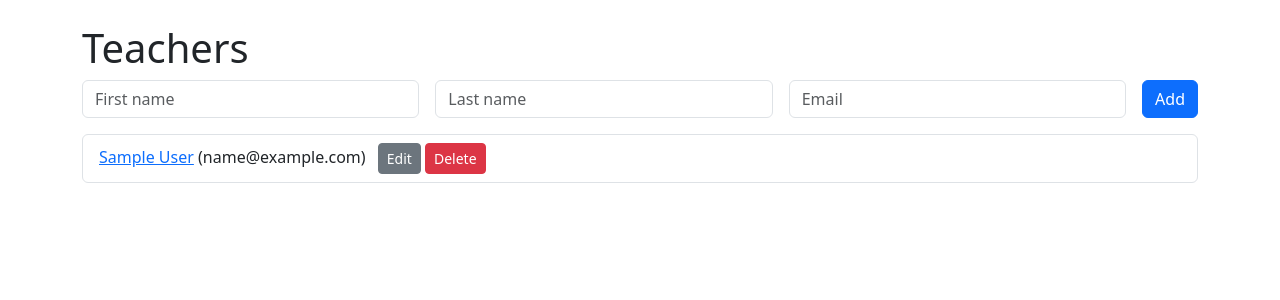
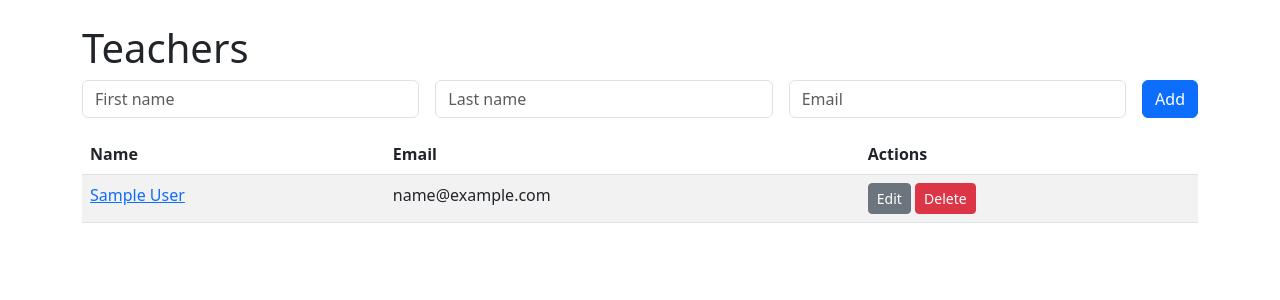
Before and after one commit to mesrsmid/SampleAgenda, a FastAPI app: template templates/teachers.html in a window 1280 px wide. Shown: the part 56-356 px from the top of the page. Run offline with FastAPI, Linux system fonts and the light colour scheme; the template is opened without the code that fills it: most values are stand-ins (such as "Sample title", 1, 10 or a date in 2020).

Commit message:
Use tables for teacher and student lists

```diff
--- a/templates/teachers.html
+++ b/templates/teachers.html
@@ -15,16 +15,27 @@
     <button type="submit" class="btn btn-primary">Add</button>
   </div>
 </form>
-<ul class="list-group mt-3">
-{% for t in teachers %}
-  <li class="list-group-item">
-    <a href="/teachers/{{ t['id'] }}">{{ t['first_name'] }} {{ t['last_name'] }}</a>
-    ({{ t['email'] or '' }})
-    <a href="/teachers/{{ t['id'] }}/edit" class="btn btn-secondary btn-sm ms-2">Edit</a>
-    <form method="post" action="/teachers/{{ t['id'] }}/delete" class="d-inline">
-      <button type="submit" class="btn btn-danger btn-sm">Delete</button>
-    </form>
-  </li>
-{% endfor %}
-</ul>
+<table class="table table-striped mt-3">
+  <thead>
+    <tr>
+      <th>Name</th>
+      <th>Email</th>
+      <th>Actions</th>
+    </tr>
+  </thead>
+  <tbody>
+  {% for t in teachers %}
+    <tr>
+      <td><a href="/teachers/{{ t['id'] }}">{{ t['first_name'] }} {{ t['last_name'] }}</a></td>
+      <td>{{ t['email'] or '' }}</td>
+      <td>
+        <a href="/teachers/{{ t['id'] }}/edit" class="btn btn-secondary btn-sm">Edit</a>
+        <form method="post" action="/teachers/{{ t['id'] }}/delete" class="d-inline">
+          <button type="submit" class="btn btn-danger btn-sm">Delete</button>
+        </form>
+      </td>
+    </tr>
+  {% endfor %}
+  </tbody>
+</table>
 {% endblock %}
```
Also changed, not shown: templates/students.html (+18 -6 lines).
